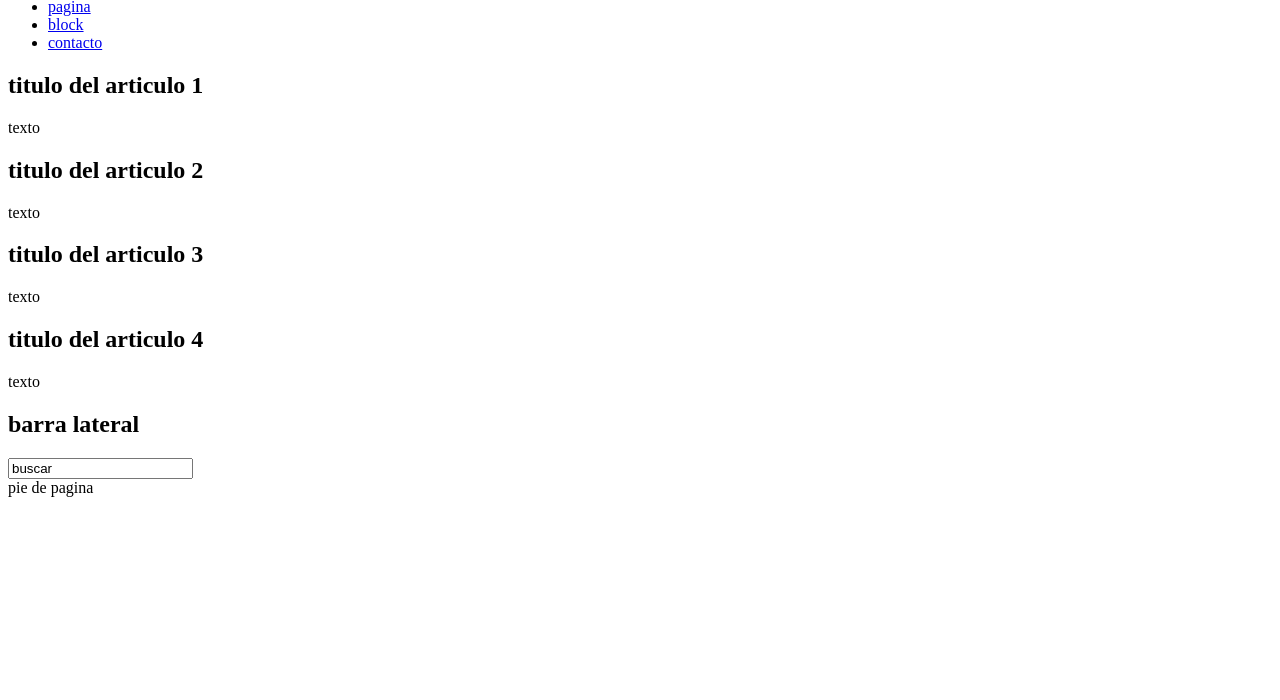
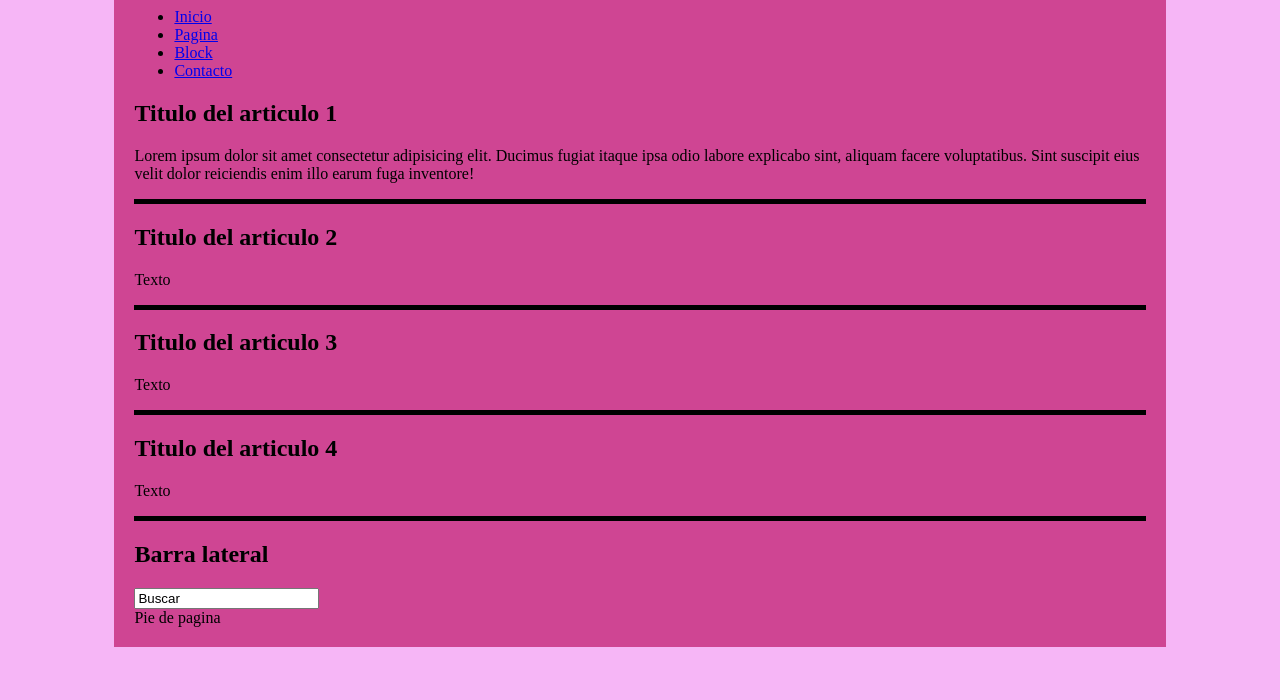
Before and after one commit to Kim27alfonzo/CSS_1, a plain HTML site: page index.html in a window 1280 px wide. Shown: the part 100-800 px from the top of the page. Drawn offline with Linux system fonts and the light colour scheme.

Commit message:
css interno

```diff
--- a/index.html
+++ b/index.html
@@ -3,56 +3,90 @@
 <head>
     <meta charset="UTF-8">
     <meta name="viewport" content="width=device-width, initial-scale=1.0">
-    <title>Document</title>
+    <title>Document 1</title>
+
+    <style>
+        /*selector de etiquetas*/
+        body{
+            background-color: rgb(246, 182, 246);
+            font-family: 'Times New Roman', Times, serif, sans-serif;
+        }
+
+        /* selector de id*/
+        #contenedor {
+            width: 80%;
+            margin: 0 auto;
+            background-color: rgb(207, 69, 147);
+            padding: 20px;
+        }
+
+        /*selector de clases*/
+        .article{
+            color: black;
+            margin-top: 15px;
+            margin-bottom: 15px;
+            border-bottom: 5px outset #3e1f1f;
+        }
+
+    </style>
 </head>
 <body>
-   <div>
+   <div id="contenedor">
+
     <header>
-        <h1>titulo</h1>
+        <h1>Titulo</h1>
     </header>
 
     <nav>
         <ul>
             <li>
-                <a href="index.html">inicio</a>
+                <a href="index.html">Inicio</a>
             </li>
             <li>
-                <a href="index.html">pagina</a>
+                <a href="index.html">Pagina</a>
             </li>
             <li>
-                <a href="index.html">block</a>
+                <a href="index.html">Block</a>
             </li>
             <li>
-                <a href="index.html">contacto</a>
+                <a href="index.html">Contacto</a>
             </li>
         </ul>
     </nav>
 
     <section>
-        <article>
-            <h2>titulo del articulo 1</h2>
-            <p>texto</p>
-            <h2>titulo del articulo 2</h2>
-            <p>texto</p>
-            <h2>titulo del articulo 3</h2>
-            <p>texto</p>
-            <h2>titulo del articulo 4</h2>
-            <p>texto</p>
+        <article class="article">
+            <h2>Titulo del articulo 1</h2>
+            <p>Lorem ipsum dolor sit amet consectetur adipisicing elit. Ducimus fugiat itaque ipsa odio labore explicabo sint, aliquam facere voluptatibus. Sint suscipit eius velit dolor reiciendis enim illo earum fuga inventore!</p>
+        </article>
+        <article class="article">
+            <h2>Titulo del articulo 2</h2>
+            <p>Texto</p>
+        </article>
+        <article class="article">
+            <h2>Titulo del articulo 3</h2>
+            <p>Texto</p>
+        </article>
+        <article class="article">
+            <h2>Titulo del articulo 4</h2>
+            <p>Texto</p>
+        </article>
 
-        </article>
     </section>
 
     <aside>
-        <h2>barra lateral</h2>
+        <h2>Barra lateral</h2>
         <form action="text" >
-            <input type="text" value="buscar">
+            <input type="text" value="Buscar">
         </form>
     </aside>
 
     <footer>
-        pie de pagina
+        Pie de pagina
     </footer>
 
    </div>
+
+
 </body>
 </html>
```
